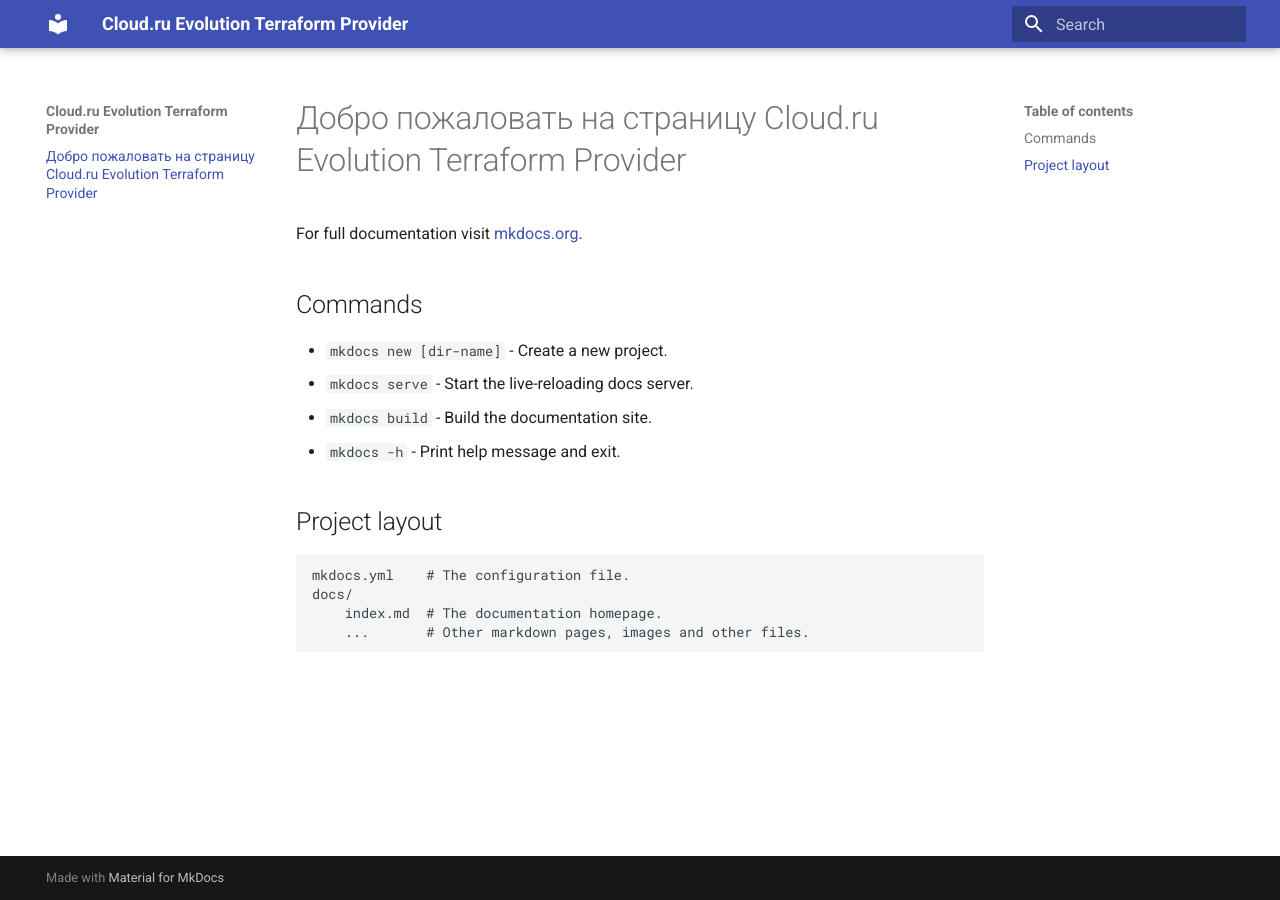
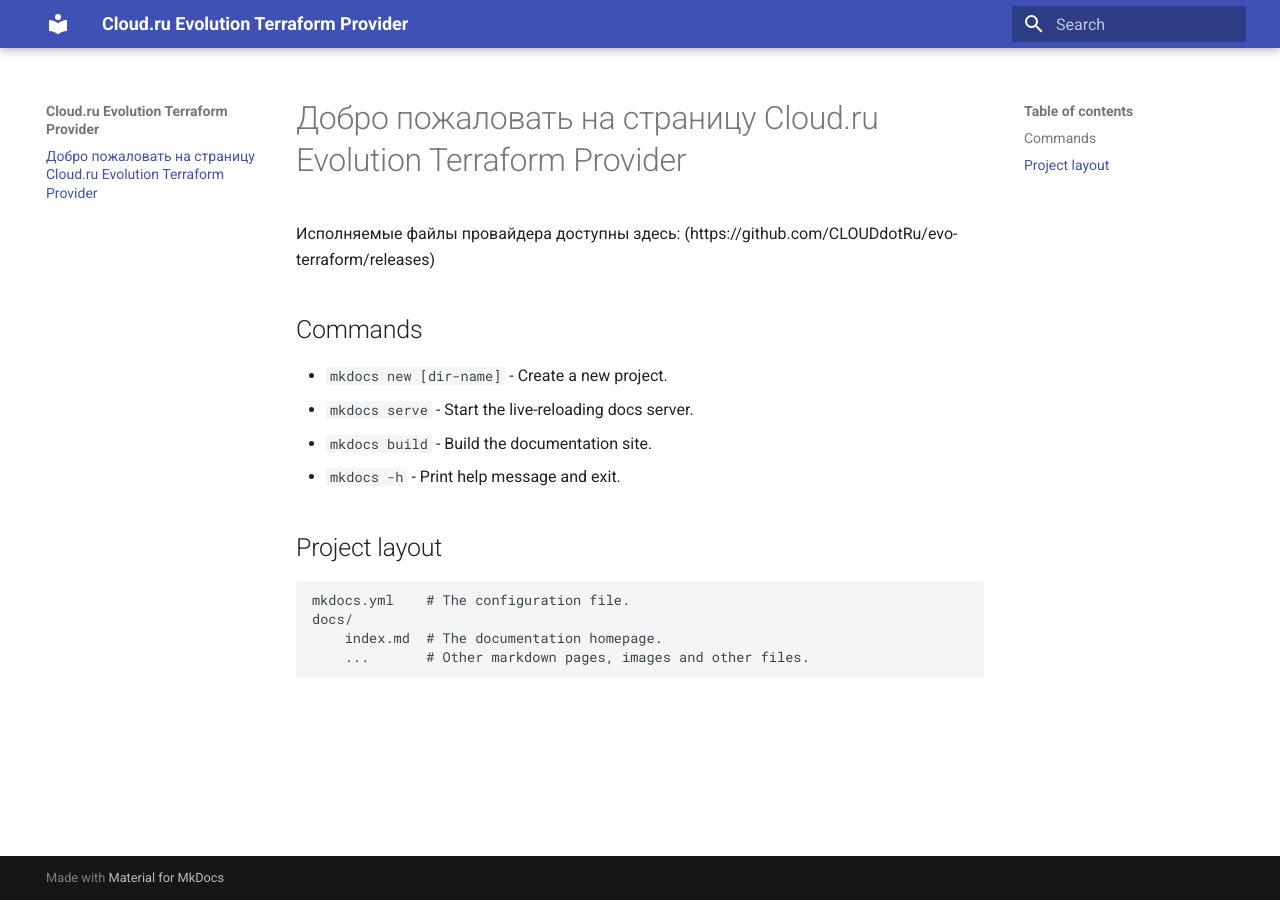
Before and after one commit to CLOUDdotRu/evo-terraform, an MkDocs documentation site: the page built from docs/index.md, in a window 1280 px wide. Built offline with MkDocs 1.6.1 and Material for MkDocs 9.7.7, drawn with Linux system fonts in a browser that asks for light colours.

Commit message:
Update index.md

```diff
--- a/docs/index.md
+++ b/docs/index.md
@@ -1,6 +1,6 @@
 # Добро пожаловать на страницу Cloud.ru Evolution Terraform Provider
 
-For full documentation visit [mkdocs.org](https://www.mkdocs.org).
+Исполняемые файлы провайдера доступны здесь: (https://github.com/CLOUDdotRu/evo-terraform/releases)
 
 ## Commands
 
```
